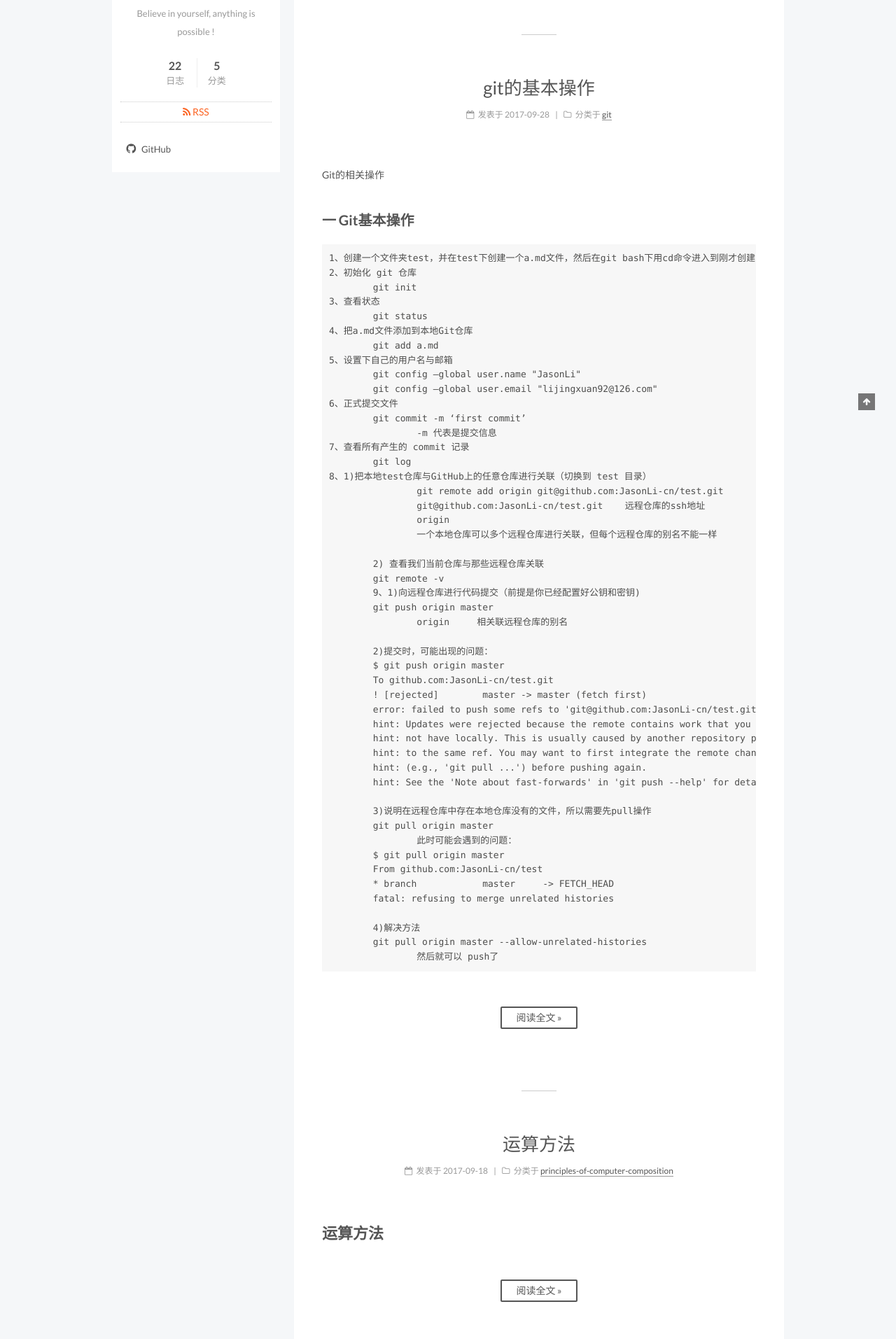
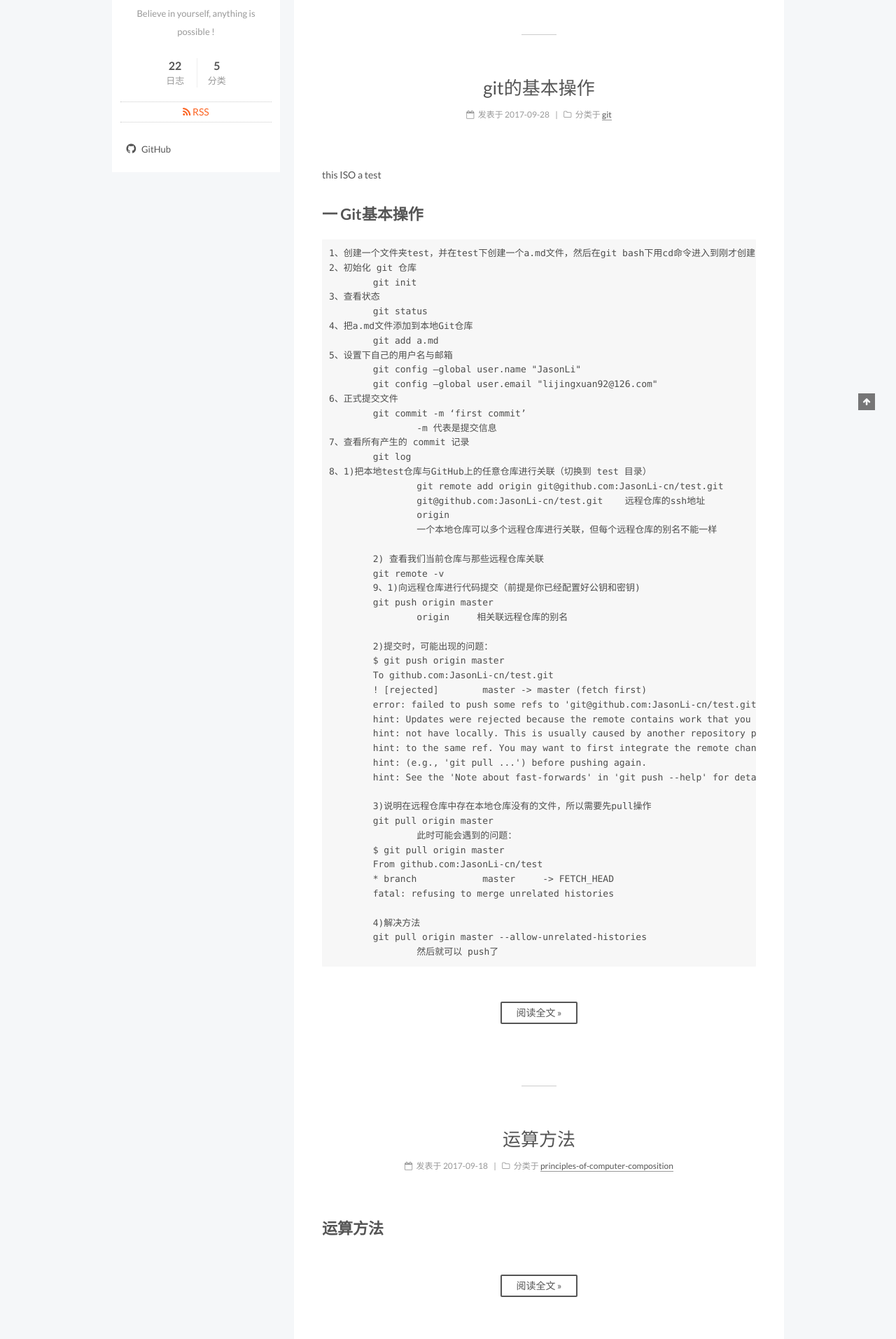
Before and after one commit to Mowar/Mowar.github.io, a Jekyll site: the page built from index.html, in a window 1280 px wide. Shown: the part 414-2327 px from the top of the page at 70% size. Built offline with Jekyll 4.4.1, drawn with Linux system fonts in a browser that asks for light colours; the list of posts is cut into pages by our own code.

Commit message:
修改文件

```diff
--- a/_posts/git/2017-09-28-note1.md
+++ b/_posts/git/2017-09-28-note1.md
@@ -5,9 +5,9 @@ tags: 基础知识
 updated: 2017-09-18
 ---
 
-Git的相关操作
+this ISO a test
 
-## 一 Git基本操作 ##
+# 一 Git基本操作 #
 	1、创建一个文件夹test，并在test下创建一个a.md文件，然后在git bash下用cd命令进入到刚才创建的test文件夹，
 	2、初始化 git 仓库
 		git init
```
